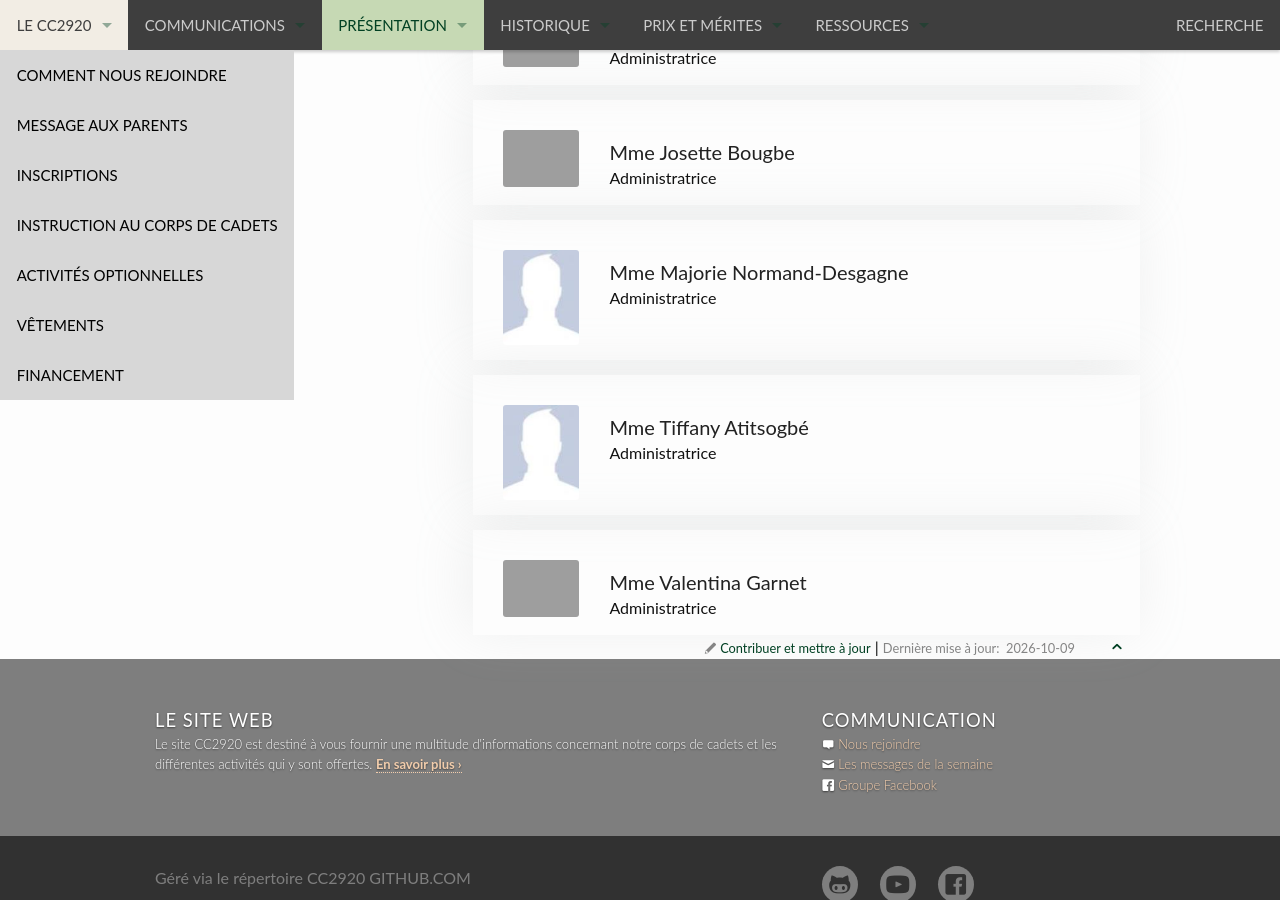
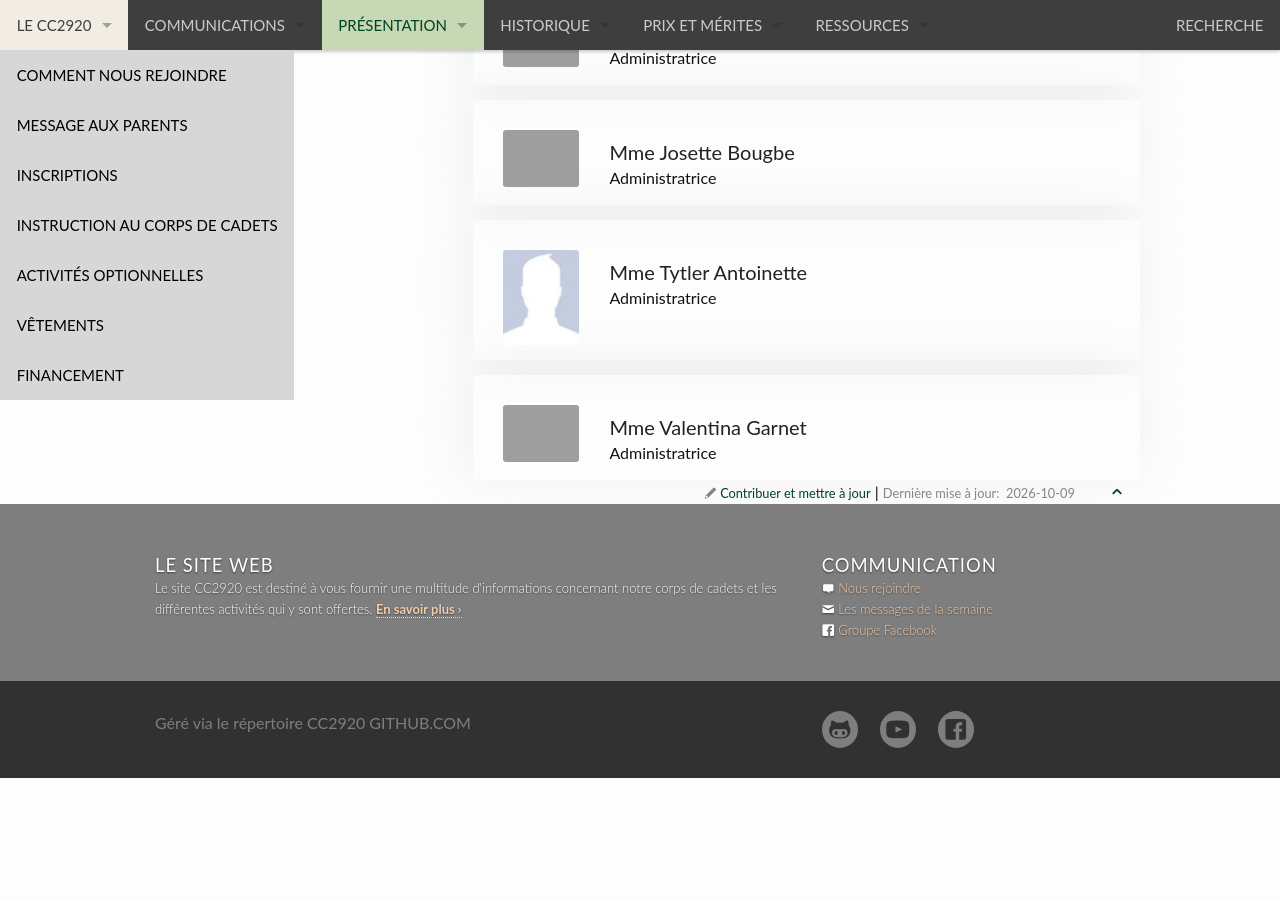
Before and after one commit to CC2920/web, a Jekyll site: the page built from _presentation/comite-soutien.md, in a window 1280 px wide and 900 px high, scrolled down 2402 px. Built offline with Jekyll 4.4.1, drawn with Linux system fonts in a browser that asks for light colours; after the commit the page ends 3180 px from its top, so only the background shows below that.

Commit message:
Modify committee member names
Updated committee members' names and removed one entry.

```diff
--- a/_presentation/comite-soutien.md
+++ b/_presentation/comite-soutien.md
@@ -48,11 +48,7 @@ le-comite-soutien:
       picture: "/docs/comite/CC2920-JosetteBougbe.jpg"
 
     - member:
-      name: Mme Majorie Normand-Desgagne
-      title: Administratrice
-
-    - member:
-      name: Mme Tiffany Atitsogbé
+      name: Mme Tytler Antoinette
       title: Administratrice
 
     - member:
```
